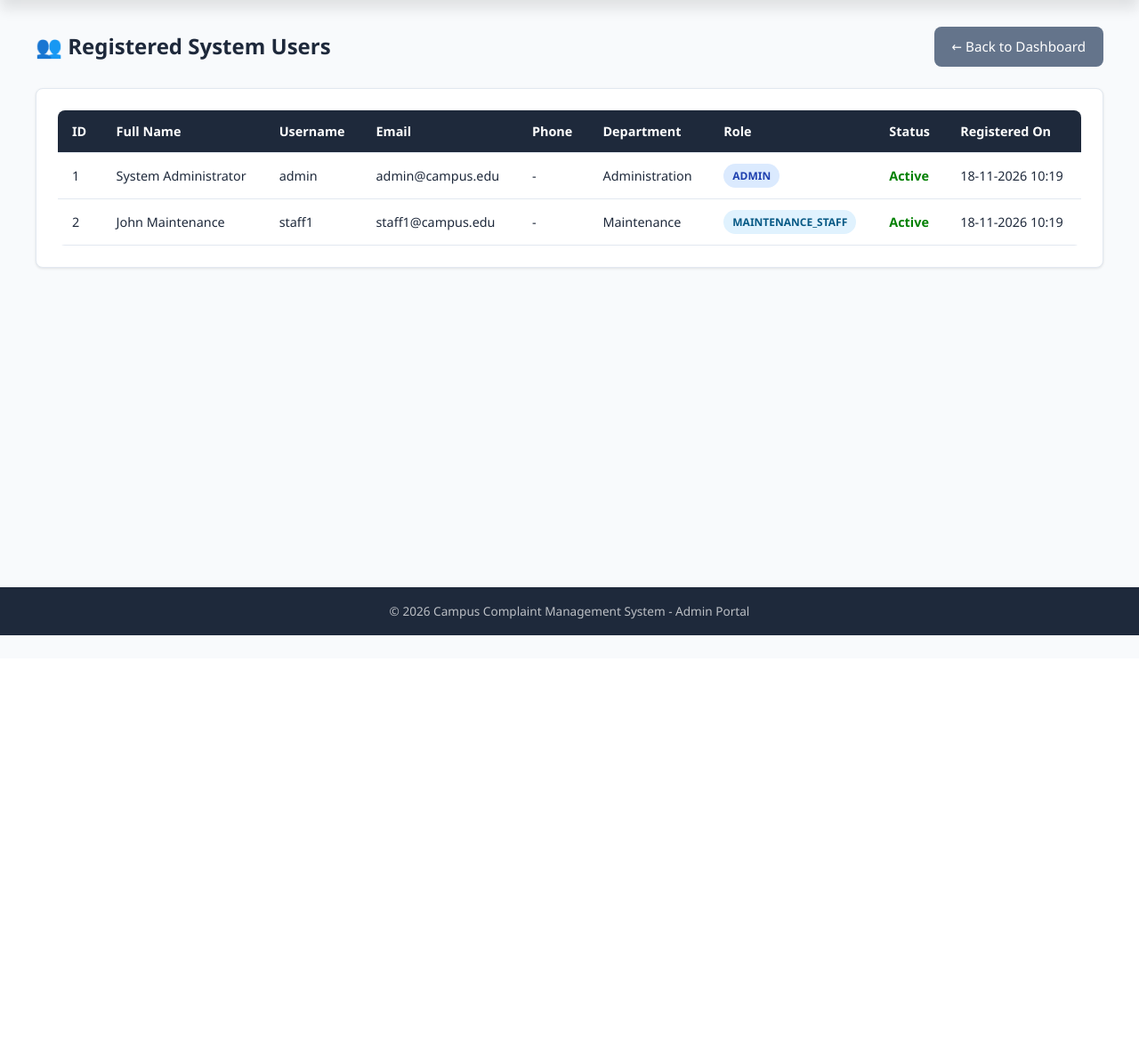
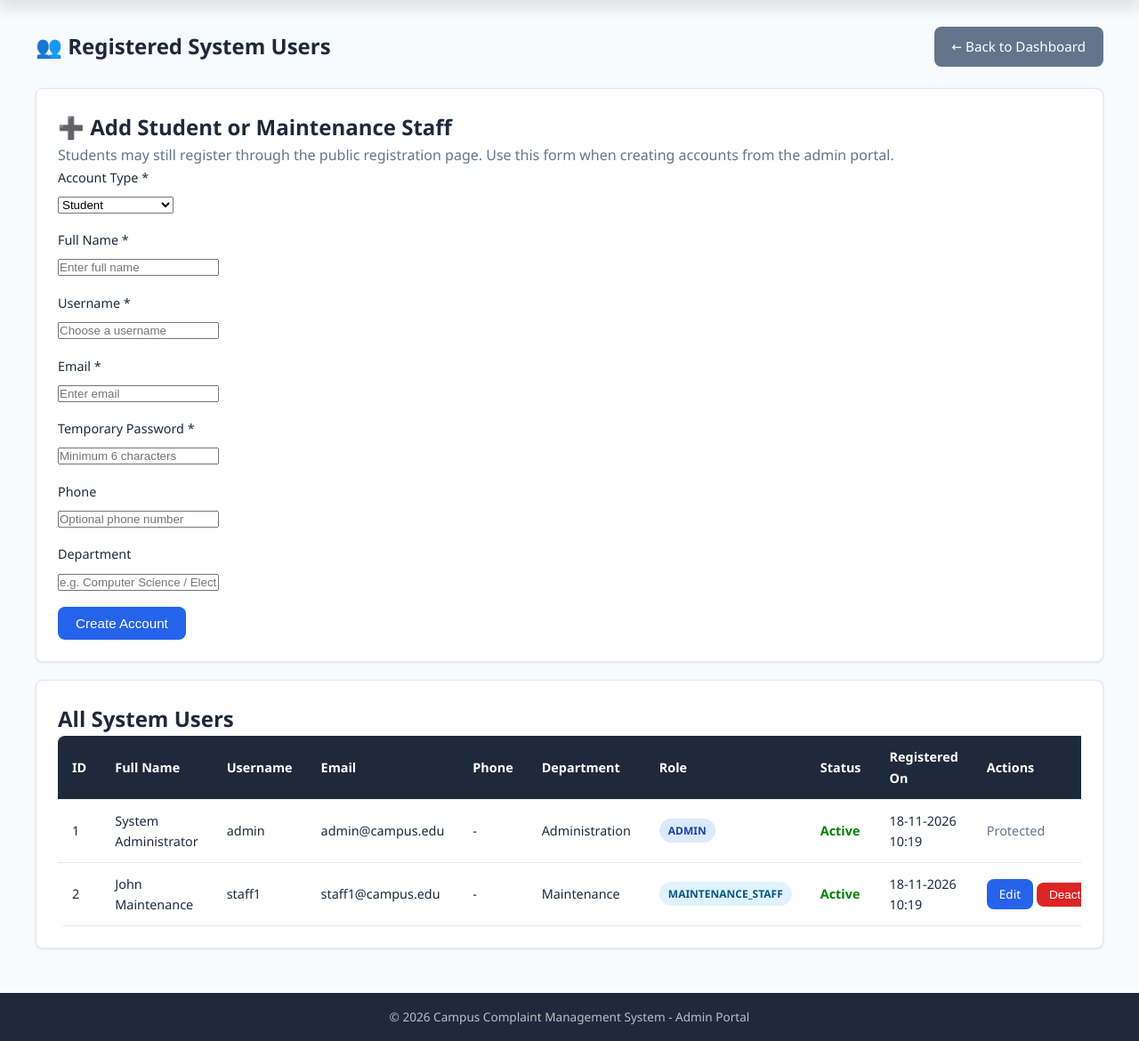
Before and after one commit to Amarpai850/Campus-Complaint-Management-System, a Spring Boot app: page /admin/users in a window 1280 px wide. Shown: the part 60-1230 px from the top of the page at 89% size. Before the commit the page ends 774 px from the top, so only its background shows below. Run offline with Spring Boot 4, Linux system fonts and the light colour scheme; a user stored in the database is signed in; some of the project's set-up classes (security, data sources, template engines, error pages and the like) are left out, and stand-ins take their place.

Commit message:
feat: add admin student and maintenance staff management

```diff
--- a/src/main/java/com/campus/complaint/controller/WebController.java
+++ b/src/main/java/com/campus/complaint/controller/WebController.java
@@ -187,7 +187,92 @@ public class WebController {
     @GetMapping("/admin/users")
     public String adminUsers(Model model) {
         model.addAttribute("users", userService.getAllUsers());
+        model.addAttribute("userForm", new AdminUserForm());
         return "admin/users";
+    }
+
+    @PostMapping("/admin/users/new")
+    public String adminCreateUser(@Valid @ModelAttribute("userForm") AdminUserForm form,
+                                  BindingResult result, @RequestParam Role role,
+                                  RedirectAttributes redirectAttributes, Model model) {
+        if (result.hasErrors()) {
+            model.addAttribute("users", userService.getAllUsers());
+            model.addAttribute("error", "Please check the entered details. Username, name, email and password are required.");
+            return "admin/users";
+        }
+        try {
+            userService.createManagedUser(form, role);
+            redirectAttributes.addFlashAttribute("success", role == Role.STUDENT
+                    ? "Student account created successfully!" : "Maintenance staff account created successfully!");
+        } catch (Exception e) {
+            redirectAttributes.addFlashAttribute("error", e.getMessage());
+        }
+        return "redirect:/admin/users";
+    }
+
+    @GetMapping("/admin/users/{id}/edit")
+    public String adminEditUser(@PathVariable Long id, Model model) {
+        UserResponse user = userService.getUserById(id);
+        if (user.getRole() != Role.STUDENT && user.getRole() != Role.MAINTENANCE_STAFF) {
+            return "redirect:/admin/users";
+        }
+        AdminUserForm form = new AdminUserForm();
+        form.setUsername(user.getUsername());
+        form.setEmail(user.getEmail());
+        form.setFullName(user.getFullName());
+        form.setPhone(user.getPhone());
+        form.setDepartment(user.getDepartment());
+        model.addAttribute("user", user);
+        model.addAttribute("userForm", form);
+        return "admin/edit-user";
+    }
+
+    @PostMapping("/admin/users/{id}/edit")
+    public String adminUpdateUser(@PathVariable Long id,
+                                  @Valid @ModelAttribute("userForm") AdminUserForm form,
+                                  BindingResult result, Model model,
+                                  RedirectAttributes redirectAttributes) {
+        if (result.hasErrors()) {
+            model.addAttribute("user", userService.getUserById(id));
+            model.addAttribute("error", "Please check the entered details. Leave password blank to keep the current password.");
+            return "admin/edit-user";
+        }
+        try {
+            userService.updateManagedUser(id, form);
+            redirectAttributes.addFlashAttribute("success", "User details updated successfully!");
+            return "redirect:/admin/users";
+        } catch (Exception e) {
+            model.addAttribute("user", userService.getUserById(id));
+            model.addAttribute("error", e.getMessage());
+            return "admin/edit-user";
+        }
+    }
+
+    @PostMapping("/admin/users/{id}/deactivate")
+    public String adminDeactivateUser(@PathVariable Long id, Authentication auth,
+                                      RedirectAttributes redirectAttributes) {
+        try {
+            userService.deactivateManagedUser(id, auth.getName());
+            redirectAttributes.addFlashAttribute("success", "User account deactivated. Existing complaint history has been preserved.");
+        } catch (Exception e) {
+            redirectAttributes.addFlashAttribute("error", e.getMessage());
+        }
+        return "redirect:/admin/users";
+    }
+
+    @PostMapping("/admin/users/{id}/toggle-status")
+    public String adminToggleUserStatus(@PathVariable Long id, RedirectAttributes redirectAttributes) {
+        try {
+            UserResponse user = userService.getUserById(id);
+            if (user.getRole() != Role.STUDENT && user.getRole() != Role.MAINTENANCE_STAFF) {
+                throw new IllegalArgumentException("Administrator accounts are protected");
+            }
+            userService.toggleUserEnabled(id);
+            redirectAttributes.addFlashAttribute("success", "User account status updated successfully!");
+        } catch (Exception e) {
+            redirectAttributes.addFlashAttribute("error", e.getMessage());
+        }
+        return "redirect:/admin/users";
     }
 
     @GetMapping("/admin/categories")
--- a/src/main/resources/templates/admin/users.html
+++ b/src/main/resources/templates/admin/users.html
@@ -25,7 +25,50 @@
         <a th:href="@{/admin/dashboard}" class="btn btn-secondary">← Back to Dashboard</a>
     </div>
 
+    <div th:if="${success}" class="alert alert-success" th:text="${success}"></div>
+    <div th:if="${error}" class="alert alert-danger" th:text="${error}"></div>
+
     <div class="card">
+        <h2>➕ Add Student or Maintenance Staff</h2>
+        <p class="text-muted">Students may still register through the public registration page. Use this form when creating accounts from the admin portal.</p>
+        <form th:action="@{/admin/users/new}" th:object="${userForm}" method="post">
+            <div class="form-group">
+                <label>Account Type *</label>
+                <select name="role" required>
+                    <option value="STUDENT">Student</option>
+                    <option value="MAINTENANCE_STAFF">Maintenance Staff</option>
+                </select>
+            </div>
+            <div class="form-group">
+                <label>Full Name *</label>
+                <input type="text" th:field="*{fullName}" required maxlength="100" placeholder="Enter full name">
+            </div>
+            <div class="form-group">
+                <label>Username *</label>
+                <input type="text" th:field="*{username}" required minlength="3" maxlength="50" placeholder="Choose a username">
+            </div>
+            <div class="form-group">
+                <label>Email *</label>
+                <input type="email" th:field="*{email}" required maxlength="100" placeholder="Enter email">
+            </div>
+            <div class="form-group">
+                <label>Temporary Password *</label>
+                <input type="password" th:field="*{password}" required minlength="6" maxlength="100" placeholder="Minimum 6 characters">
+            </div>
+            <div class="form-group">
+                <label>Phone</label>
+                <input type="text" th:field="*{phone}" maxlength="15" placeholder="Optional phone number">
+            </div>
+            <div class="form-group">
+                <label>Department</label>
+                <input type="text" th:field="*{department}" maxlength="100" placeholder="e.g. Computer Science / Electrical">
+            </div>
+            <button type="submit" class="btn btn-primary">Create Account</button>
+        </form>
+    </div>
+
+    <div class="card">
+        <h2>All System Users</h2>
         <div class="table-responsive">
             <table>
                 <thead>
@@ -39,6 +82,7 @@
                         <th>Role</th>
                         <th>Status</th>
                         <th>Registered On</th>
+                        <th>Actions</th>
                     </tr>
                 </thead>
                 <tbody>
@@ -60,6 +104,15 @@
                                   th:style="${u.enabled ? 'color:green; font-weight:600;' : 'color:red; font-weight:600;'}"></span>
                         </td>
                         <td th:text="${#temporals.format(u.createdAt, 'dd-MM-yyyy HH:mm')}"></td>
+                        <td th:if="${u.role.name() != 'ADMIN'}" style="white-space:nowrap">
+                            <a class="btn btn-primary btn-sm" th:href="@{/admin/users/{id}/edit(id=${u.id})}">Edit</a>
+                            <form th:action="@{/admin/users/{id}/toggle-status(id=${u.id})}" method="post" style="display:inline" onsubmit="return confirm('Change this account status?');">
+                                <button type="submit" class="btn btn-danger btn-sm" th:text="${u.enabled ? 'Deactivate' : 'Activate'}"></button>
+                            </form>
+                        </td>
+                        <td th:if="${u.role.name() == 'ADMIN'}">
+                            <span class="text-muted">Protected</span>
+                        </td>
                     </tr>
                 </tbody>
             </table>
```
Also changed, not shown: src/main/java/com/campus/complaint/dto/AdminUserForm.java (added, +76 -0 lines), src/main/java/com/campus/complaint/service/UserService.java (+63 -0 lines), src/main/resources/templates/admin/edit-user.html (added, +74 -0 lines), 1 other file.
